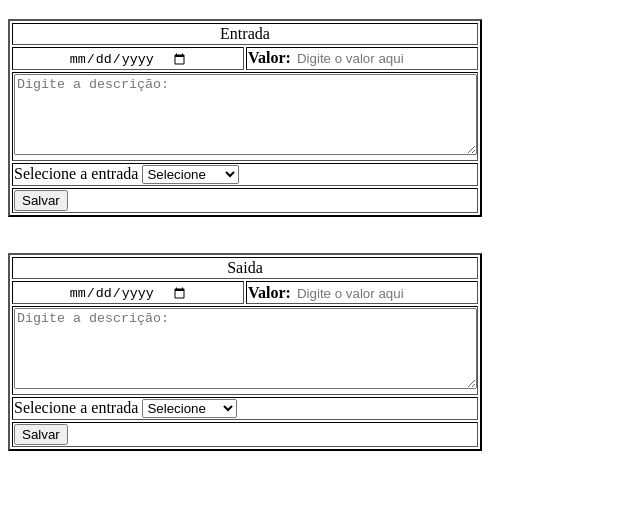
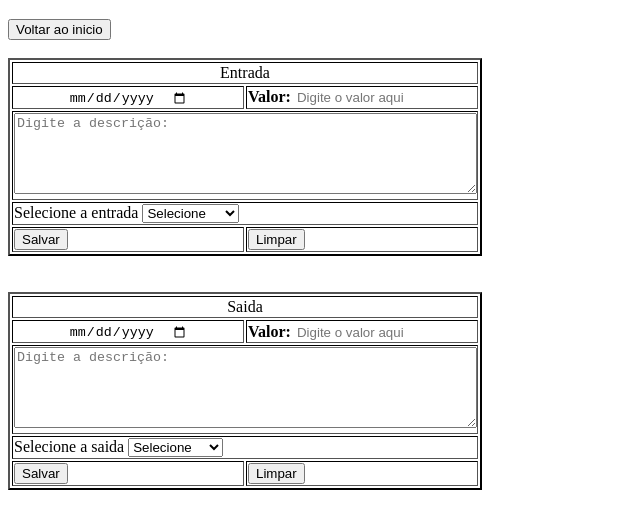
Before and after one commit to EddAng/Atividade-financas, a plain HTML site: page financas.html in a window 1280 px wide. Shown: the part 61-590 px from the top of the page, without its empty margins (0-640 px from the left). Drawn offline with Linux system fonts and the light colour scheme.

Commit message:
Add files via upload

```diff
--- a/financas.html
+++ b/financas.html
@@ -10,6 +10,10 @@
 
 <body>
     <h1 style="padding-left: 50px">Imbibics</h1>
+
+    <a href="index.html"><button>Voltar ao inicio</button></a>
+    <br><br>
+
     <form>
         <table style="border-color: black" border="2">
             <thead>
@@ -47,7 +51,8 @@
                 </td>
             </tr>
             <tr>
-                <td colspan="2"><input type="submit" value="Salvar"></td>
+                <td><input type="submit" value="Salvar"></td>
+                <td><input type="reset" value="Limpar"></td>
 
             </tr>
         </table>
@@ -83,8 +88,8 @@
             </tr>
             <tr>
                 <td colspan="2">
-                    <label for="movpos">Selecione a entrada</label>
-                    <select name="movpos" required>
+                    <label for="movneg">Selecione a saida</label>
+                    <select name="movneg" required>
                         <option value="">Selecione</option>
                         <option value="1">Contas</option>
                         <option value="2">Perdi na rua</option>
@@ -92,7 +97,8 @@
                 </td>
             </tr>
             <tr>
-            <td colspan="2"><input type="submit" value="Salvar"></td>
+            <td><input type="submit" value="Salvar"></td>
+            <td><input type="reset" value="Limpar"></td>
         </tr>
         </table>
 
```
Also changed, not shown: index.html (added, +19 -0 lines).
